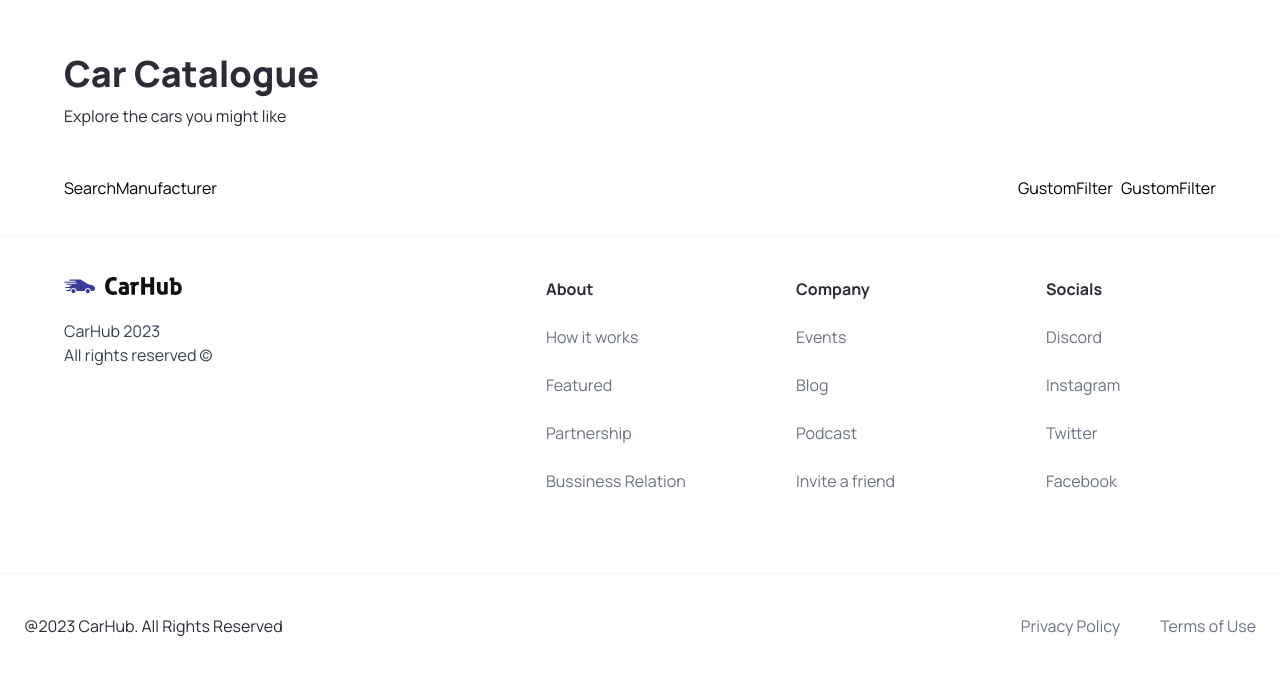
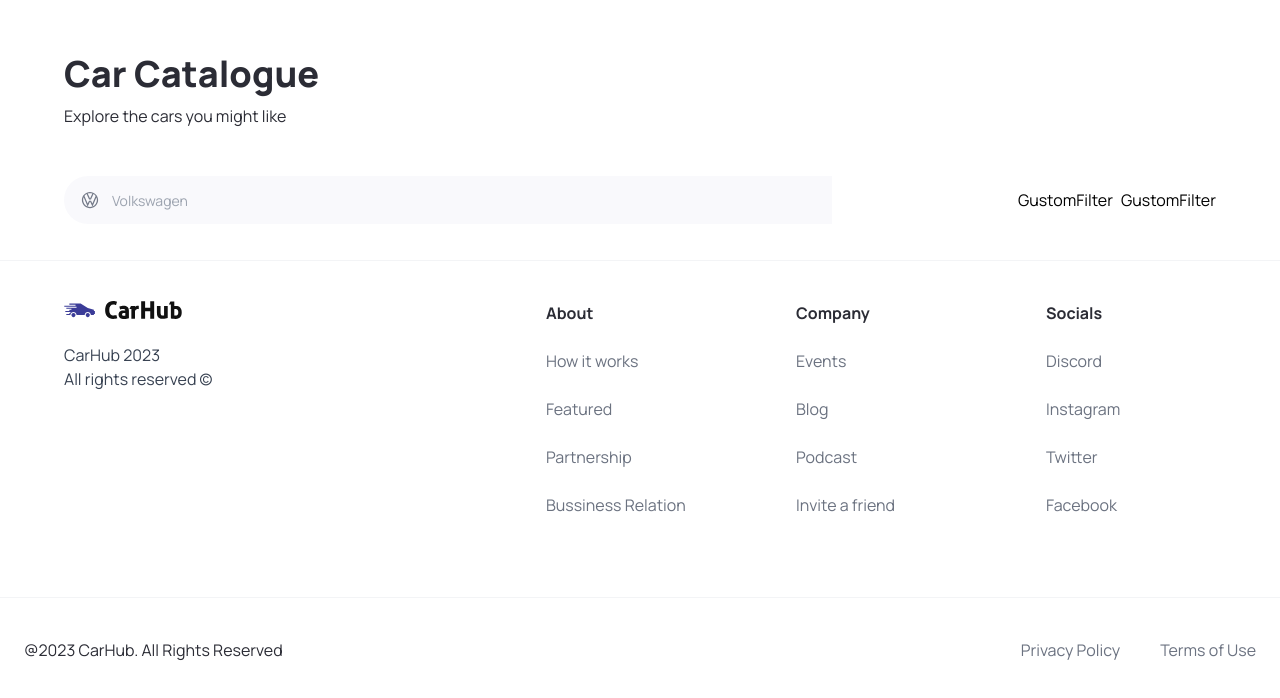
Before and after one commit to MansurPro/Car-show, a Next.js app: page / in a window 1280 px wide. Shown: the part 810-1508 px from the top of the page. Built offline with nearby package versions, Linux system fonts and the light colour scheme.

Commit message:
Search Manufacturers filter adding

```diff
--- a/components/SearchManufacturer.tsx
+++ b/components/SearchManufacturer.tsx
@@ -1,9 +1,50 @@
+"use client";
+
+import { useState, Fragment } from "react";
+import { Combobox, Transition } from "@headlessui/react";
 import { SearchManufacturerProps } from "@/types";
+import Image from "next/image";
+
+const SearchManufacturer = ({ manufacturer, setManufacturer }: SearchManufacturerProps) => {
+  const [query, setQuery] = useState('');
 
 
-const SearchManufacturer = ({ manufacturer, setManufacturer }: SearchManufacturerProps) => {
+
   return (
-    <div>SearchManufacturer</div>
+    <div className="search-manufacturer">
+      <Combobox>
+        <div className="relative w-full">
+          <Combobox.Button className="absolute top-[14px]">
+            <Image
+              src="/car-logo.svg"
+              width={20}
+              height={20}
+              className="ml-4"
+              alt="Car Logo"
+            />
+          </Combobox.Button>
+
+          <Combobox.Input
+            className="search-manufacturer__input"
+            placeholder="Volkswagen"
+            displayValue={(manufacturer: string) => manufacturer}
+            onChange={(e) => setQuery(e.target.value)}
+          />
+
+          <Transition
+            as={Fragment}
+            leave="transition ease-in duration-100"
+            leaveFrom="opacity-100"
+            leaveTo="opacity-0"
+            afterLeave={() => setQuery('')}
+          >
+            <Combobox.Options>
+
+            </Combobox.Options>
+          </Transition>
+        </div>
+      </Combobox>
+    </div>
   )
 }
 
--- a/package.json
+++ b/package.json
@@ -9,6 +9,7 @@
     "lint": "next lint"
   },
   "dependencies": {
+    "@headlessui/react": "^1.7.17",
     "@types/node": "20.4.4",
     "@types/react": "18.2.15",
     "@types/react-dom": "18.2.7",
```
Also changed, not shown: 1 other file (tests, documents, lock files or other folders).
